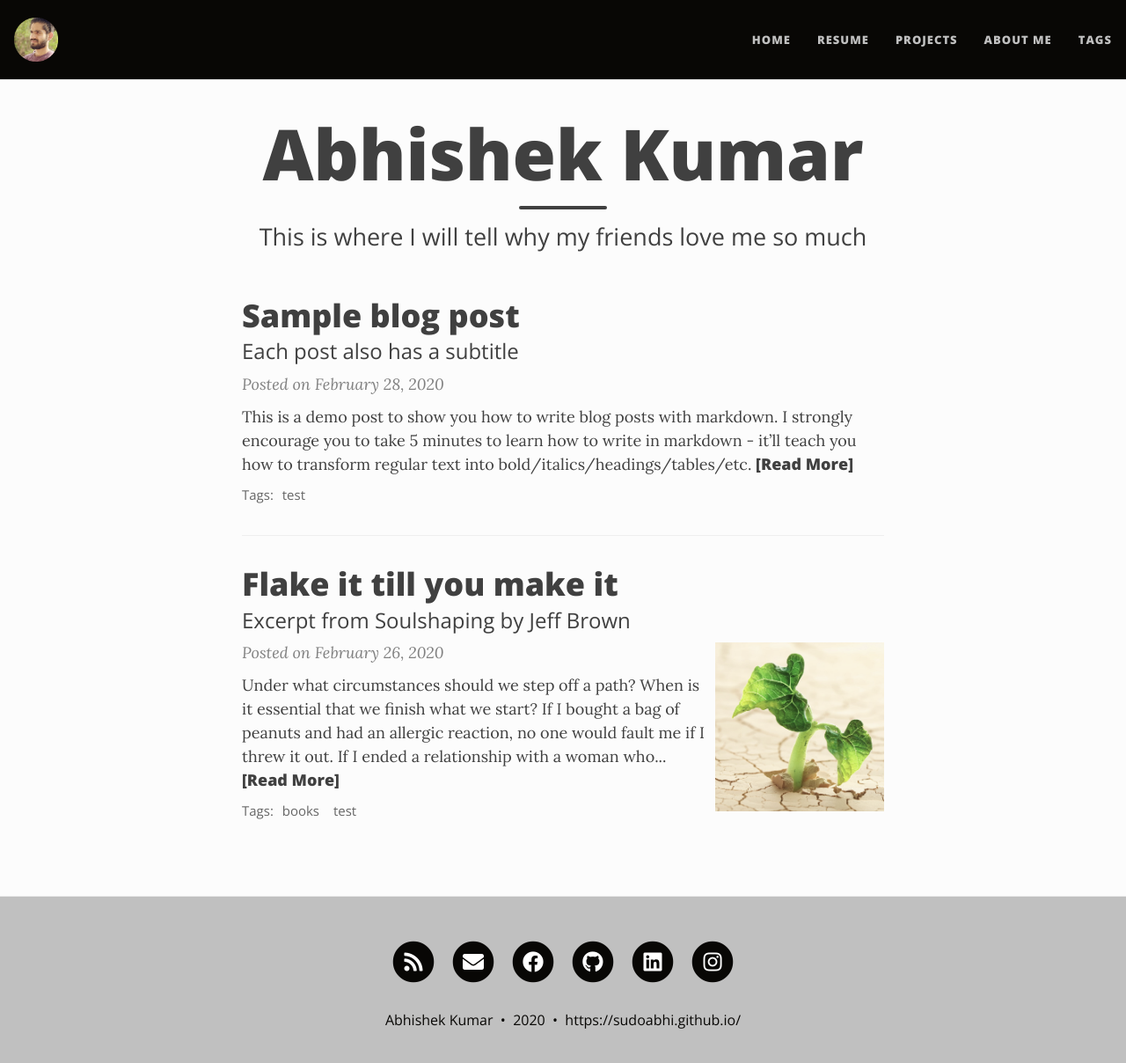
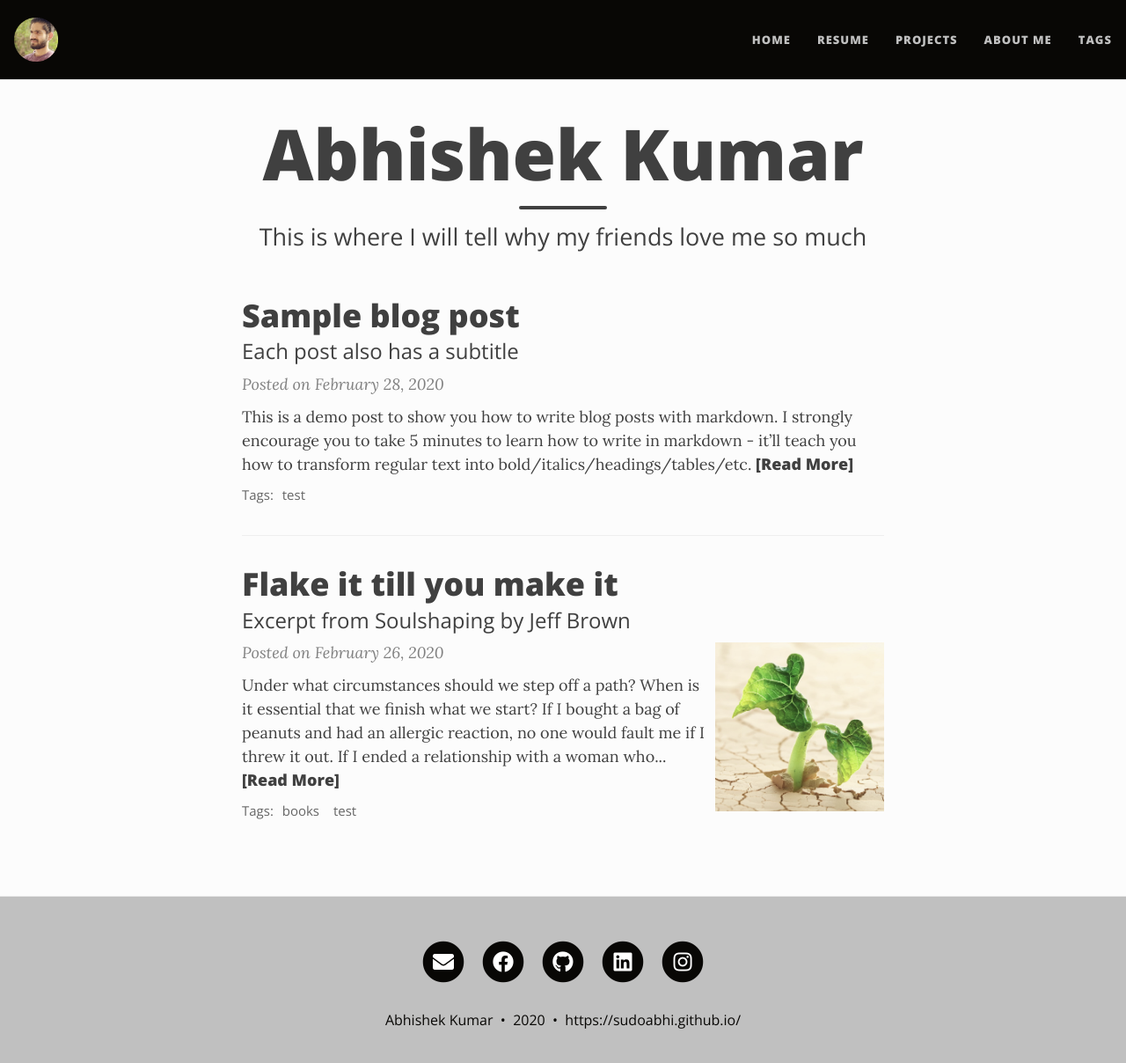
Before and after one commit to sudoabhi/sudoabhi.github.io, a Jekyll site: the page built from index.html, in a window 1280 px wide and 1231 px high. Shown: the top 1208 px of the window at 88% size. Built offline with Jekyll 4.4.1, drawn with Linux system fonts in a browser that asks for light colours; nearby versions of some CDN libraries; the list of posts is cut into pages by our own code.

Commit message:
Update social-networks-links.html

```diff
--- a/_includes/social-networks-links.html
+++ b/_includes/social-networks-links.html
@@ -1,7 +1,7 @@
 <ul class="list-inline text-center footer-links">
 
 {%- if site.rss-description -%}
-  <li class="list-inline-item">
+ <!-- <li class="list-inline-item">
     <a href="{{ '/feed.xml' | relative_url }}" title="RSS">
       <span class="fa-stack fa-lg" aria-hidden="true">
         <i class="fas fa-circle fa-stack-2x"></i>
@@ -10,7 +10,7 @@
       <span class="sr-only">RSS</span>
     </a>
   </li>
-{%- endif -%}
+{%- endif -%} -->
 
 {%- if site.social-network-links.email -%}
   <li class="list-inline-item">
```
